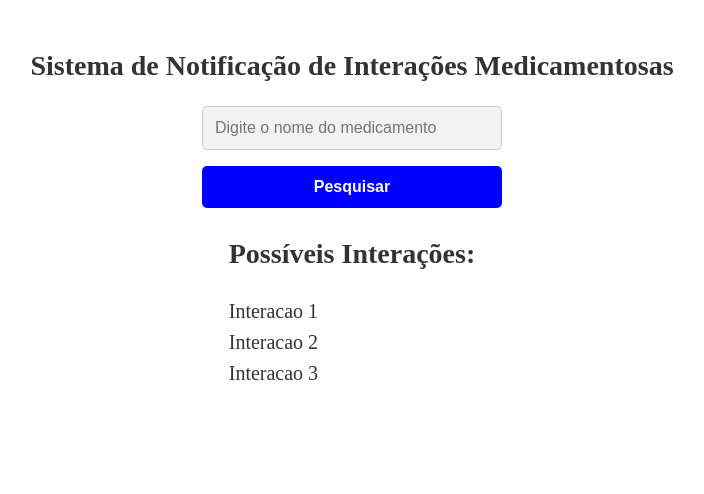
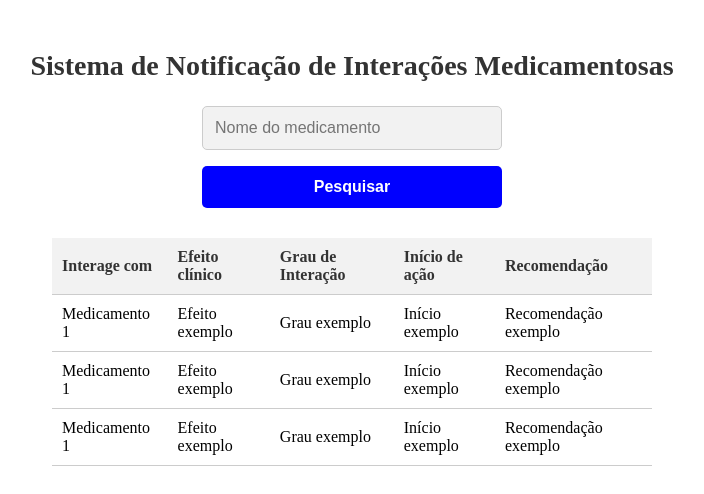
Before and after one commit to lyssasrodrigues/Notifica.Med, a React (Vite) app: page / in a window 1280 px wide. Both pictures are taken after a click on the button "Pesquisar". Shown: the top 494 px of the page, without its empty margins (288-992 px from the left). Built offline with nearby package versions, Linux system fonts and the light colour scheme.

Commit message:
base do site

```diff
--- a/src/Home/InteracoesMedicamentosas.jsx
+++ b/src/Home/InteracoesMedicamentosas.jsx
@@ -3,12 +3,29 @@ import React from 'react';
 function InteracoesMedicamentosas({ interacoes }) {
   return (
     <div>
-      <h2>Possíveis Interações:</h2>
-      <ul>
-        {interacoes.map((interacao, index) => (
-          <li key={index}>{interacao}</li>
-        ))}
-      </ul>
+
+      <table>
+        <thead>
+          <tr>
+            <th>Interage com</th>
+            <th>Efeito clínico</th>
+            <th>Grau de Interação</th>
+            <th>Início de ação</th>
+            <th>Recomendação</th>
+          </tr>
+        </thead>
+        <tbody>
+          {interacoes.map((interacao, index) => (
+            <tr key={index}>
+              <td>Medicamento 1</td>
+              <td>Efeito exemplo</td>
+              <td>Grau exemplo</td>
+              <td>Início exemplo</td>
+              <td>Recomendação exemplo</td>
+            </tr>
+          ))}
+        </tbody>
+      </table>
     </div>
   );
 }
--- a/src/Home/index.jsx
+++ b/src/Home/index.jsx
@@ -23,10 +23,12 @@ function Home() {
       <h1>Sistema de Notificação de Interações Medicamentosas</h1>
       <input
         type="text"
-        placeholder="Digite o nome do medicamento"
+        placeholder="Nome do medicamento"
         value={medicamento}
         onChange={handleInputChange}
       />
+
+
       <button type="button" onClick={handlePesquisar}>
         Pesquisar
       </button>
--- a/src/Home/styles.css
+++ b/src/Home/styles.css
@@ -38,14 +38,9 @@
   }
 
   .container button:hover {
-    background-color: #603ed1;
+    background-color: #d13e75;
   }
-  .container h2 {
-    margin-top: 30px;
-    margin-bottom: 24px;
-    font-size: 28px;
-    color: #333;
-  }
+
 
 
   .container ul {
@@ -59,3 +54,25 @@
     font-size: 20px;
     color: #333;
   }
+  .container table {
+    width: 100%;
+    border-collapse: collapse;
+    margin-top: 30px;
+    max-width: 600px;
+  }
+
+  .container th,
+  .container td {
+    padding: 10px;
+    text-align: left;
+    border-bottom: 1px solid #ccc;
+  }
+
+  .container th {
+    background-color: #f2f2f2;
+    color: #333;
+  }
+
+  .container tr:hover {
+    background-color: #f2f2f2;
+  }
```
